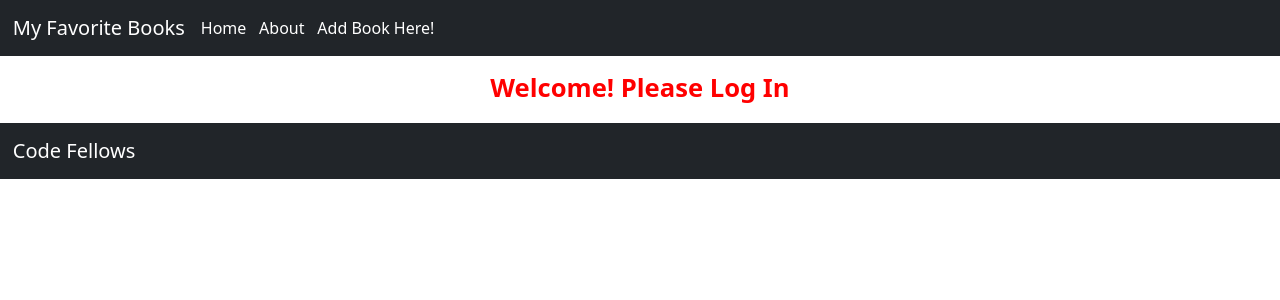
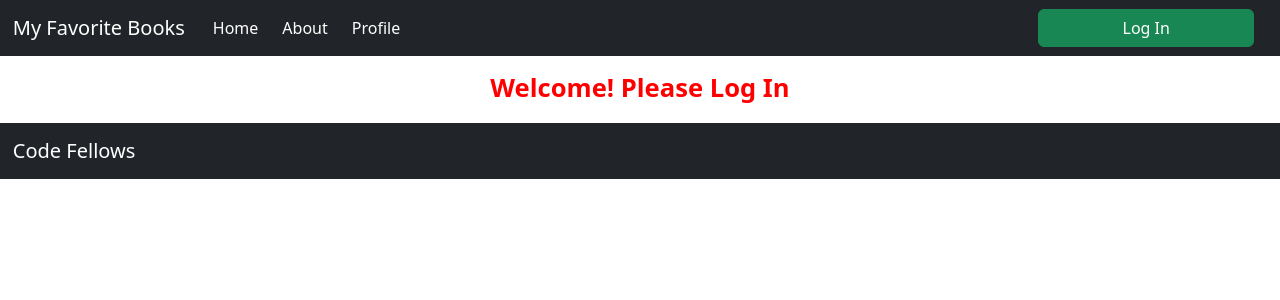
Before and after one commit to MelodicXP/can-of-books-frontend, a React (Vite) app: page / in a window 1280 px wide. Shown: the top 300 px of the page. Built offline with nearby package versions, Linux system fonts and the light colour scheme; no server answers.

Commit message:
Add login and logout buttons and modify add book button

```diff
--- a/src/Header.jsx
+++ b/src/Header.jsx
@@ -1,7 +1,10 @@
 import React from 'react';
-import { Navbar, NavItem } from 'react-bootstrap';
+import { Navbar, NavItem, Container, Row, Col, Button } from 'react-bootstrap';
 import { Link } from "react-router-dom";
 import './App.css';
+import LoginButton from './Login';
+import LogoutButton from './Logout';
+import { withAuth0 } from '@auth0/auth0-react';
 
 class Header extends React.Component {
   render() {
@@ -11,12 +14,24 @@ class Header extends React.Component {
     return (
       <Navbar collapseOnSelect expand="lg" bg="dark" variant="dark">
         <Navbar.Brand className='nav-bar-brand'>My Favorite Books</Navbar.Brand>
-        <NavItem className='nav-links'><Link to="/" className="nav-link">Home</Link></NavItem>
-        <NavItem className='nav-links'><Link to="/about" className="nav-link">About</Link></NavItem>
-        <NavItem onClick={onAddBookClick} className='nav-links'>Add Book Here!</NavItem>
+
+        <Container>
+          <Row>
+
+            <Col><NavItem className='nav-links'><Link to="/" className="nav-link">Home</Link></NavItem></Col>
+            <Col><NavItem className='nav-links'><Link to="/about" className="nav-link">About</Link></NavItem></Col>
+            <Col><NavItem className='nav-links'><Link to="/profile" className="nav-link">Profile</Link></NavItem></Col>
+            {/* <Col><NavItem onClick={onAddBookClick} className='nav-links' id="add-book-button"><Button>Add Book Here!</Button></NavItem></Col> */}
+
+          </Row>
+        </Container>
+
+        {this.props.auth0.isAuthenticated ? <Button id="add-book-button" onClick={onAddBookClick}>Add Book Here!</Button> : null}
+        {this.props.auth0.isAuthenticated ? <LogoutButton/> : <LoginButton /> }
+
       </Navbar>
     )
   }
 }
 
-export default Header;
+export default withAuth0(Header);
```
